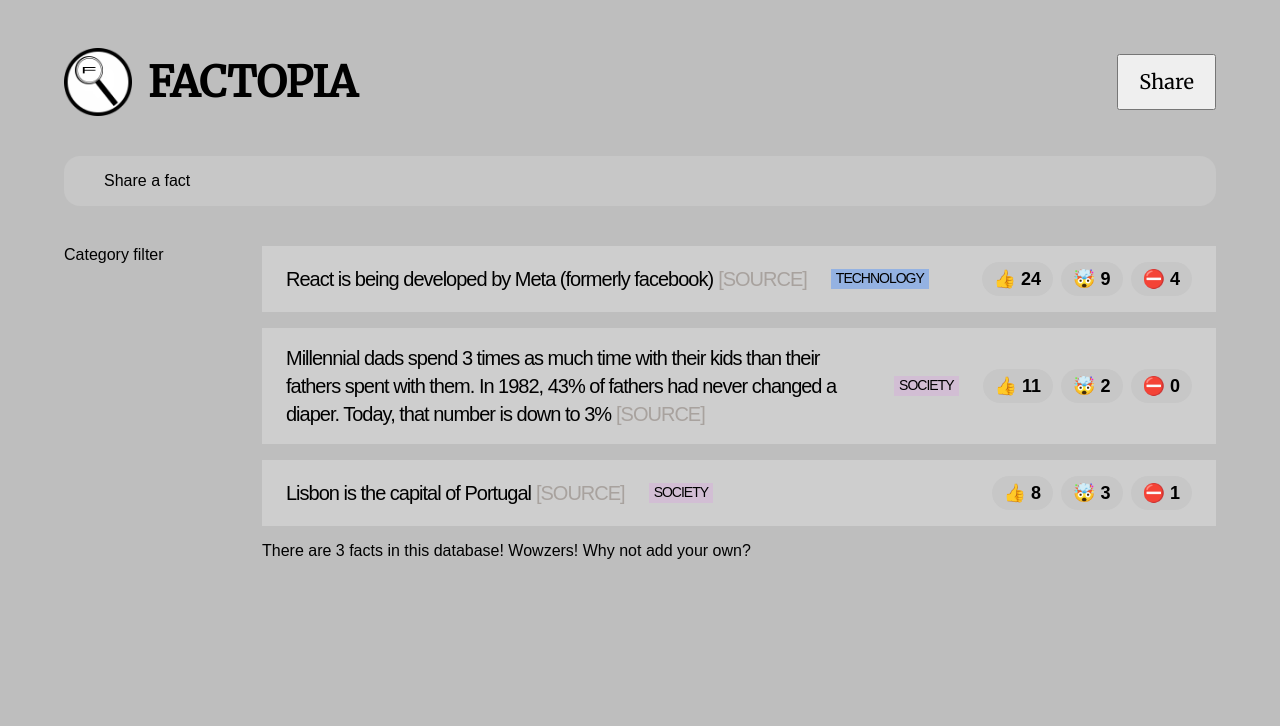
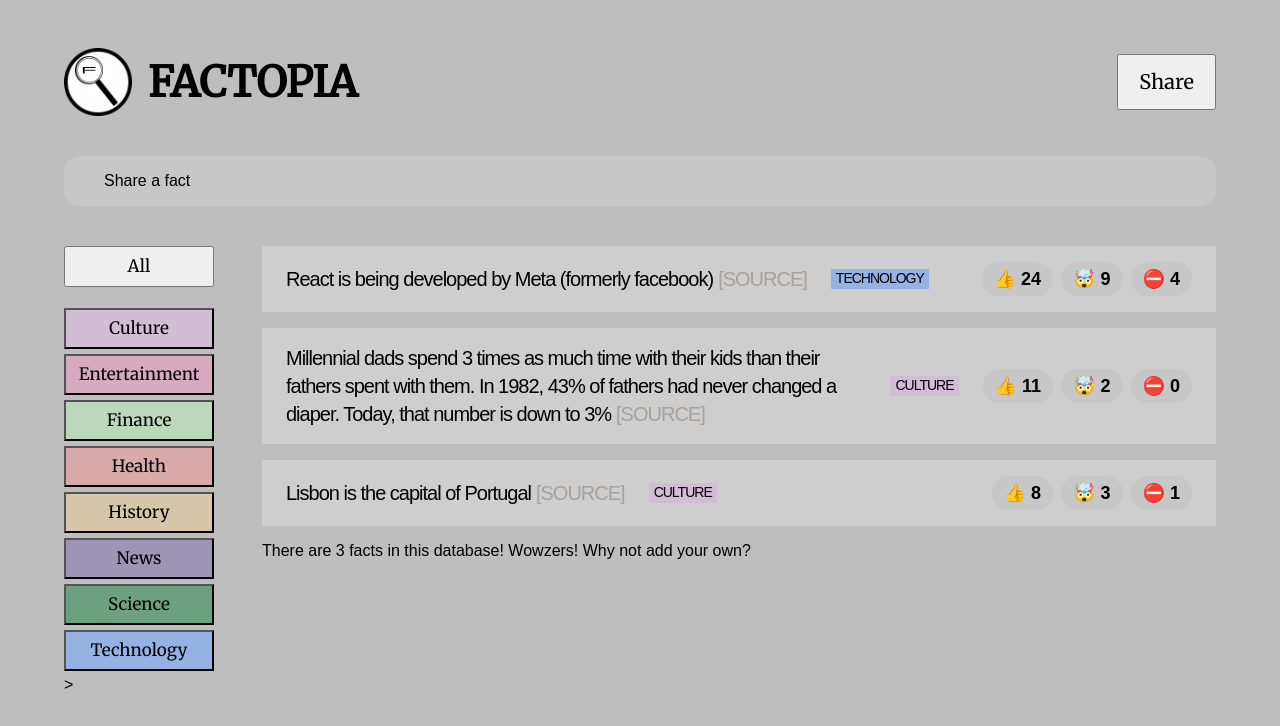
Before and after one commit to opeyer/factopia, a React (Create React App) app: page / in a window 1280 px wide. Shown: the top 726 px of the page. Built offline with nearby package versions, Linux system fonts and the light colour scheme; a web font is replaced by a local one.

Commit message:
Categories loaded and capitlaized

```diff
--- a/src/App.js
+++ b/src/App.js
@@ -1,16 +1,4 @@
 import "./style.css";
-
-const CATEGORIES = [
-  { name: "technology", color: "#94b2e2" },
-  { name: "science", color: "#6ca080" },
-  { name: "finance", color: "#bbd8ba" },
-  { name: "culture", color: "#d2bed4" },
-  { name: "society", color: "#d2bed4" },
-  { name: "entertainment", color: "#d8aabf" },
-  { name: "health", color: "#d8aaaa" },
-  { name: "history", color: "#d8c6aa" },
-  { name: "news", color: "#9d94b6" },
-];
 
 const initialFacts = [
   {
@@ -28,7 +16,7 @@ const initialFacts = [
     text: "Millennial dads spend 3 times as much time with their kids than their fathers spent with them. In 1982, 43% of fathers had never changed a diaper. Today, that number is down to 3%",
     source:
       "https://www.mother.ly/parenting/millennial-dads-spend-more-time-with-their-kids",
-    category: "society",
+    category: "culture",
     votesInteresting: 11,
     votesMindblowing: 2,
     votesFalse: 0,
@@ -38,7 +26,7 @@ const initialFacts = [
     id: 3,
     text: "Lisbon is the capital of Portugal",
     source: "https://en.wikipedia.org/wiki/Lisbon",
-    category: "society",
+    category: "culture",
     votesInteresting: 8,
     votesMindblowing: 3,
     votesFalse: 1,
@@ -75,8 +63,39 @@ function ShareForm() {
   return <form className="fact-form">Share a fact</form>;
 }
 
+const CATEGORIES = [
+  { name: "culture", color: "#d2bed4" },
+  { name: "entertainment", color: "#d8aabf" },
+  { name: "finance", color: "#bbd8ba" },
+  { name: "health", color: "#d8aaaa" },
+  { name: "history", color: "#d8c6aa" },
+  { name: "news", color: "#9d94b6" },
+  { name: "science", color: "#6ca080" },
+  { name: "technology", color: "#94b2e2" },
+];
+
 function CategoryFilter() {
-  return <aside>Category filter</aside>;
+  return (
+    <aside>
+      <ul>
+        <li className="category">
+          <button className="btn btn-all-categories">All</button>
+        </li>
+
+        {CATEGORIES.map((cat) => (
+          <li key={cat.name} className="category">
+            <button
+              className="btn btn-category"
+              style={{ backgroundColor: cat.color }}
+            >
+              {cat.name}
+            </button>
+          </li>
+        ))}
+      </ul>
+      >
+    </aside>
+  );
 }
 
 function FactList() {
--- a/src/style.css
+++ b/src/style.css
@@ -160,6 +160,7 @@ ul {
 .btn-category {
   width: 100%;
   background-image: none;
+  text-transform: capitalize;
 }
 
 .category {
```
